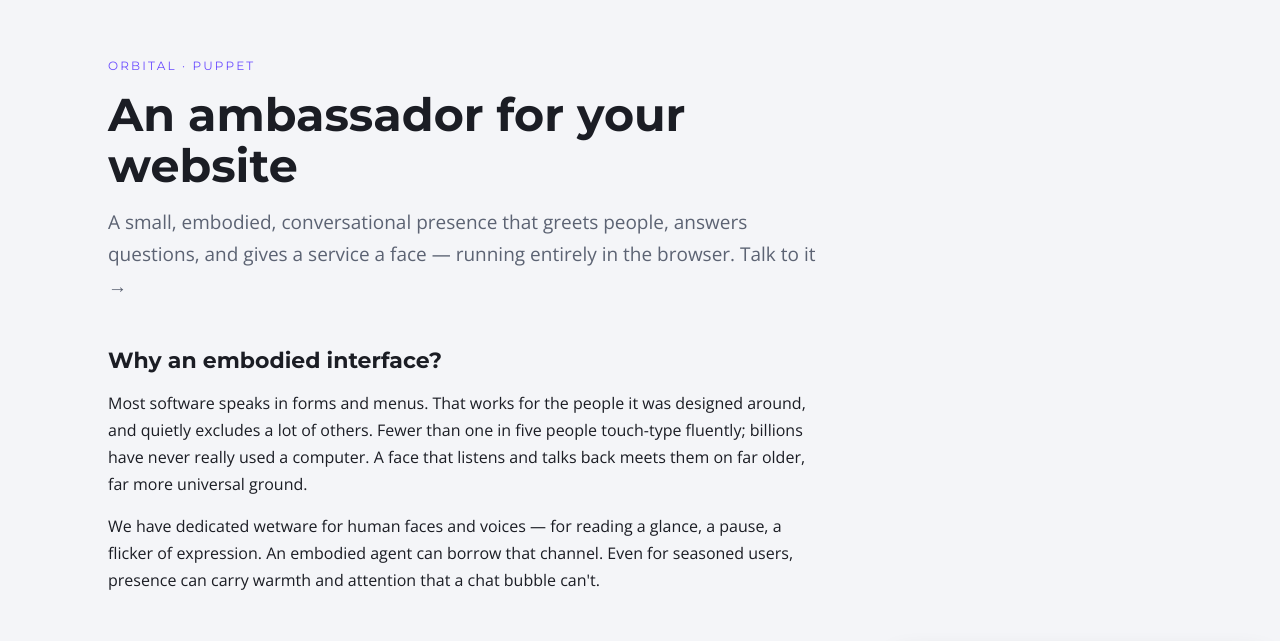
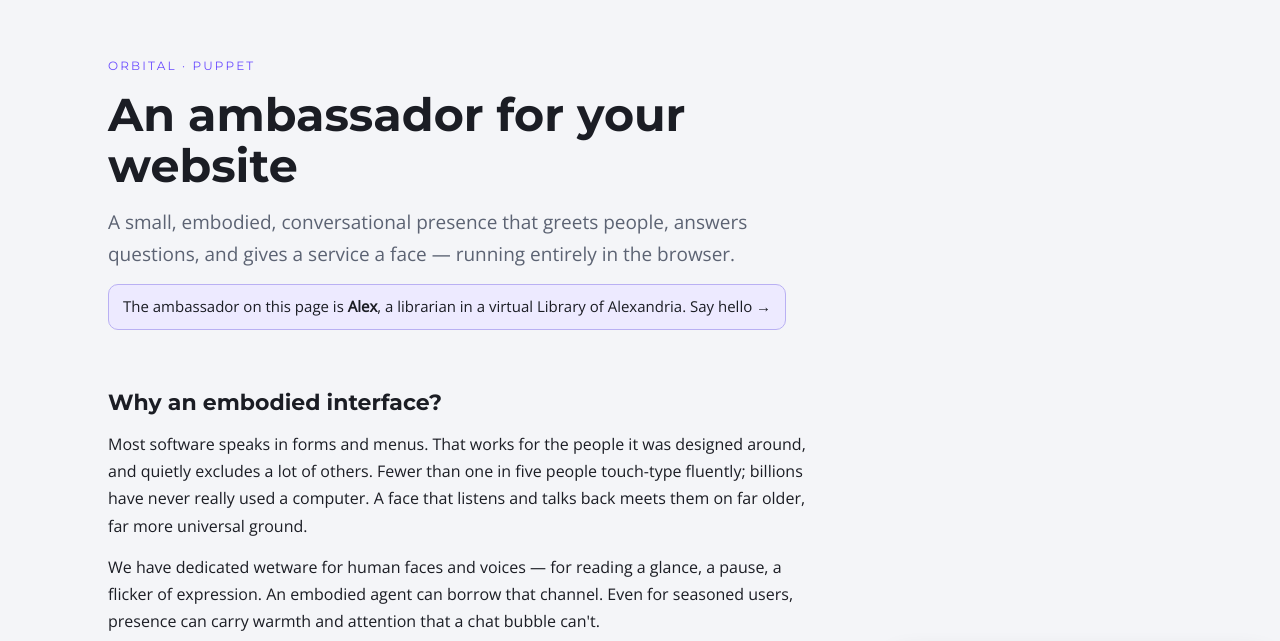
Before and after one commit to orbitalfoundation/orbital-puppet, a website: page index.html in a window 1280 px wide. Shown: the top 641 px of the page. Drawn offline with nearby package versions, Linux system fonts and the light colour scheme.

Commit message:
Web page: introduce Alex, the librarian ambassador in a virtual Library of Alexandria
Co-Authored-By: Claude Opus 4.8 (1M context) <noreply@anthropic.com>

```diff
--- a/index.html
+++ b/index.html
@@ -34,7 +34,9 @@
 				<p class="HostEyebrow">orbital · puppet</p>
 				<h1>An ambassador for your website</h1>
 				<p class="HostLead">A small, embodied, conversational presence that greets people, answers
-				questions, and gives a service a face — running entirely in the browser. Talk to it &rarr;</p>
+				questions, and gives a service a face — running entirely in the browser.</p>
+				<p class="HostNote">The ambassador on this page is <strong>Alex</strong>, a librarian in a
+				virtual Library of Alexandria. Say hello &rarr;</p>
 			</header>
 
 			<section>
--- a/style.css
+++ b/style.css
@@ -72,7 +72,18 @@ a:hover { text-decoration: underline; }
 	font-family: 'Montserrat', sans-serif;
 	font-size: clamp(30px, 5vw, 46px); line-height: 1.1; margin: 0 0 14px;
 }
-.HostLead { font-size: 19px; color: var(--color-muted); margin: 0 0 8px; }
+.HostLead { font-size: 19px; color: var(--color-muted); margin: 0 0 12px; }
+
+.HostNote {
+	display: inline-block;
+	margin: 0;
+	padding: 9px 14px;
+	border-radius: 10px;
+	font-size: 15px;
+	color: var(--color-text);
+	background: color-mix(in srgb, var(--accent) 12%, var(--color-card));
+	border: 1px solid color-mix(in srgb, var(--accent) 35%, var(--color-border));
+}
 
 .HostPage h2 {
 	font-family: 'Montserrat', sans-serif;
```
